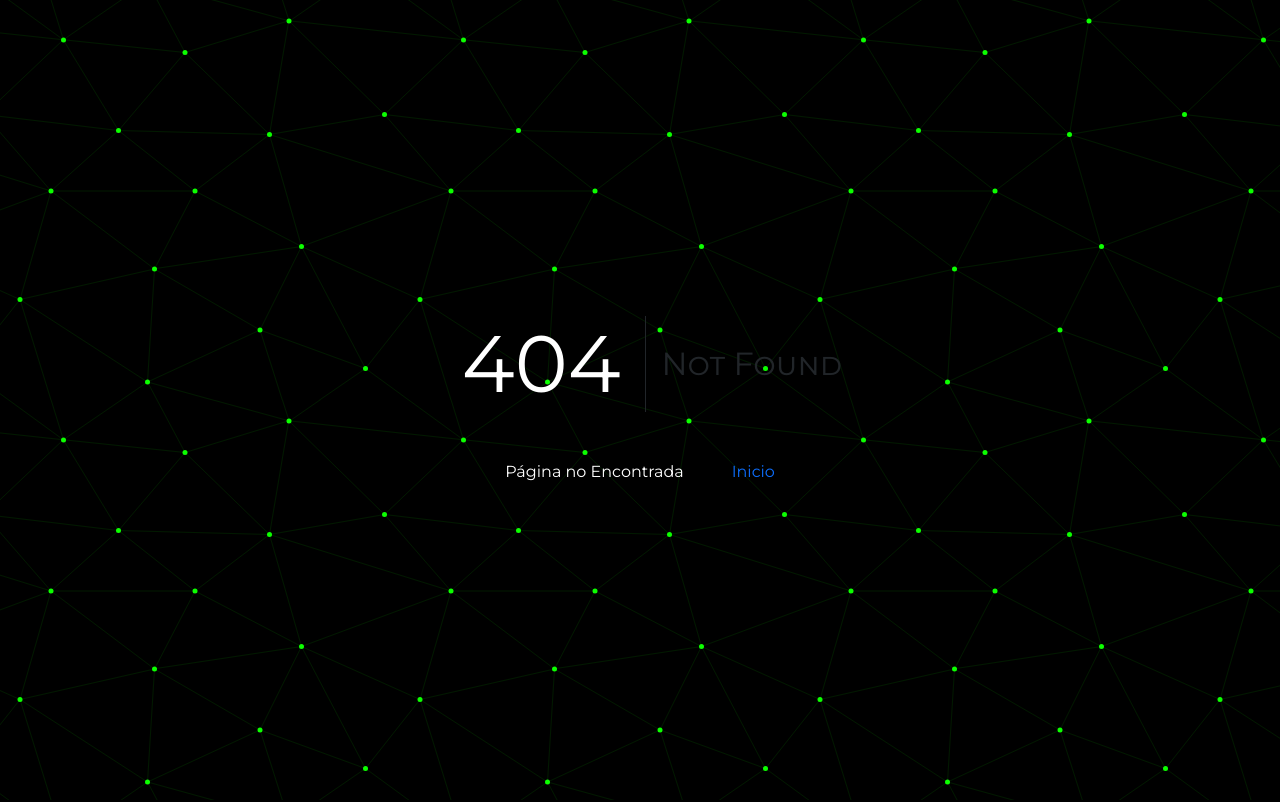
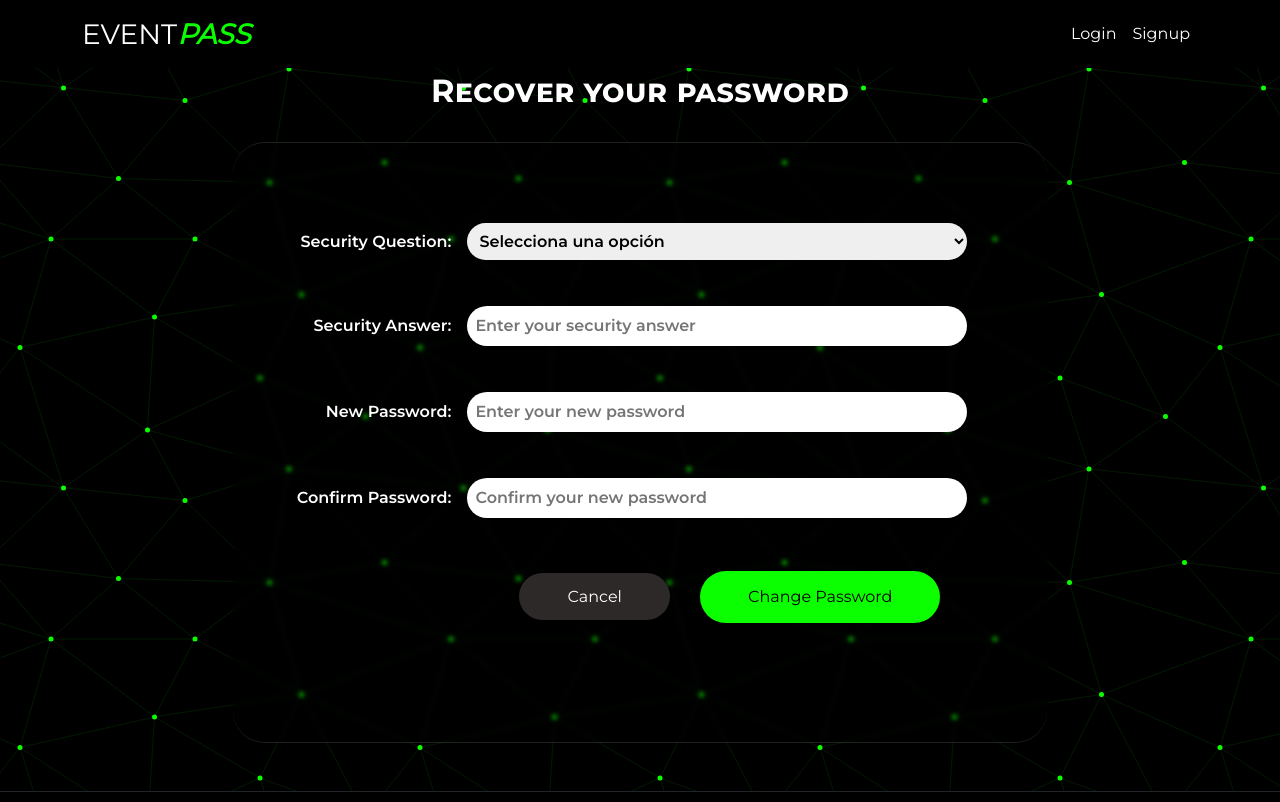
Before and after one commit to emmadamico/23644-grupo2-eventpass, a React (Create React App) app: page /forgot-password in a window 1280 px wide. Before the commit this address had no page. Shown: the top 802 px of the page. Built offline with nearby package versions, Linux system fonts and the light colour scheme.

Commit message:
nueva vista de forgot password (#75)
Co-authored-by: Marcelo Melogno <117491210+MarceM1@users.noreply.github.com>

```diff
--- a/src/pages/Login.jsx
+++ b/src/pages/Login.jsx
@@ -1,8 +1,10 @@
+
 import React, { useState, useEffect } from 'react';
 import { Form, Button, Row, Col, Modal } from 'react-bootstrap';
 import { MyNavbar } from '../components/Navbar';
 import { Footer } from '../components/Footer';
 import { useNavigate } from 'react-router-dom';
+import { LoginPasswordChange } from '../pages/LoginPasswordChange';
 import Swal from 'sweetalert2';
 import '../App.css';
 import '../styles/Login.css';
@@ -16,8 +18,8 @@ export function Login() {
   const [email, setEmail] = useState('');
   const [password, setPassword] = useState('');
   const [showModal, setShowModal] = useState(false);
-  const [securityQuestion, setSecurityQuestion] = useState('');
-  const [securityAnswer, setSecurityAnswer] = useState('');
+
+  const [showPasswordChangeForm, setShowPasswordChangeForm] = useState(false);
 
   useEffect(() => {
     const storedEmail = localStorage.getItem('email');
@@ -64,16 +66,16 @@ export function Login() {
           });
         }
 
-        if (data.securityQuestion) {
-          setSecurityQuestion(data.securityQuestion);
-          setShowModal(true);
-        }
+
 
         if (data.msg) {
           localStorage.setItem('email', email);
           localStorage.setItem('firstName', data.name)
           localStorage.setItem('lastName', data.last)
           localStorage.setItem('LoggedIn', true);
+
+          window.scrollTo(0, 0);
+
           navigate('/');
         }
       } catch (error) {
@@ -81,43 +83,15 @@ export function Login() {
       }
     }
   };
-  const handleSecuritySubmit = async () => {
-    // Para enviar la respuesta de seguridad al servidor.
 
-    setShowModal(false);
-    window.scrollTo(0, 0);
-  };
 
   const handleForgotPassword = async (e) => {
     e.preventDefault();
 
-    try {
-      const response = await fetch('http://localhost:5000/auth/forgotPassword', {
-        method: 'POST',
-        headers: {
-          'Content-Type': 'application/json',
-        },
-        body: JSON.stringify({
-          email: email,
-        }),
-      });
-      const data = await response.json();
+        setShowModal(false);
+        setShowPasswordChangeForm(true);
+       navigate('/forgot-password');
 
-      if (data.error) {
-        Swal.fire({
-          title: 'ERROR',
-          text: 'Email not found. Please, try again.',
-          icon: 'error',
-          confirmButtonText: 'OK',
-        });
-      } else if (data.securityQuestion) {
-        // Mostrar el modal con la pregunta de seguridad.
-        setSecurityQuestion(data.securityQuestion);
-        setShowModal(true);
-      }
-    } catch (error) {
-      console.error('Error en la solicitud:', error);
-    }
   };
 
   return (
@@ -212,12 +186,12 @@ export function Login() {
 
       <Footer />
 
+
       <Modal show={showModal} onHide={() => setShowModal(false)}>
         <Modal.Header closeButton>
           <Modal.Title>Did you forget your password?</Modal.Title>
         </Modal.Header>
         <Modal.Body>
-          {/* Formulario para ingresar el correo electrónico */}
           <Form onSubmit={handleForgotPassword}>
             <Form.Group as={Row} className="mb-3">
               <Form.Label column sm="12" md="12" lg="12">
@@ -226,7 +200,6 @@ export function Login() {
               <Col sm="12" md="12" lg="12">
                 <Form.Control
                   type="email"
-
                   className="py-2"
                   style={{ borderRadius: '50px' }}
                   value={email}
@@ -235,21 +208,34 @@ export function Login() {
                 />
               </Col>
             </Form.Group>
-            <Button className="boton-modal" variant="primary" style={{backgroundColor:'var(--link-color)',border:'none', borderRadius: '50px' }} type="submit">
+            <Button
+            variant="secondary"
+            style={{ borderRadius: '50px' }}
+            onClick={() => setShowModal(false)}
+          >
+            Close
+          </Button>
+          <Button
+              className="boton-modal"
+              variant="primary"
+              style={{
+                backgroundColor: 'var(--link-color)',
+                border: 'none',
+                borderRadius: '50px',
+              }}
+              type="submit"
+            >
               Submit
             </Button>
           </Form>
+        </Modal.Body>
 
-        </Modal.Body>
-        <Modal.Footer>
-             <Button variant="secondary" style={{ borderRadius: '50px' }} onClick={() => setShowModal(false)}>
-            Close
-          </Button>
-          <Button variant="primary" className="boton-modal"style={{backgroundColor:'var(--link-color)',border:'none', borderRadius: '50px' }} onClick={handleSecuritySubmit}>
-            Submit
-          </Button>
-        </Modal.Footer>
+
+
+
       </Modal>
+
+
     </div>
   );
 }
--- /dev/null
+++ b/src/pages/LoginPasswordChange.jsx
@@ -0,0 +1,117 @@
+import React, { useState } from "react";
+import { Link, useNavigate } from "react-router-dom";
+import { MyNavbar } from "../components/Navbar";
+import { Footer } from "../components/Footer";
+
+export function LoginPasswordChange() {
+  const navigate = useNavigate();
+  const [securityQuestion, setSecurityQuestion] = useState("");
+  const [securityAnswer, setSecurityAnswer] = useState("");
+  const [newPassword, setNewPassword] = useState("");
+  const [confirmPassword, setConfirmPassword] = useState("");
+
+
+  const [securityQuestionError, setSecurityQuestionError] = useState("");
+  const [securityAnswerError, setSecurityAnswerError] = useState("");
+  const [newPasswordError, setNewPasswordError] = useState("");
+  const [confirmPasswordError, setConfirmPasswordError] = useState("");
+
+  const handlePasswordChange = async () => {
+    window.scrollTo(0, 0);
+    navigate('/');
+  };
+
+  return (
+    <>
+      <MyNavbar />
+
+      <div className="form-container d-flex flex-column justify-content-center align-items-center mt-5">
+      <h2 className="title-register versalita text-center mt-4 text-white">Recover your password</h2>
+
+    <section className="d-flex flex-column justify-content-center align-items-center glass-bg p-5 mt-4 rounded-5">
+      <form className="d-flex flex-column justify-content-center align-items-end p-3 user-form mt-3 mb-5">
+        <div className="form-item">
+          <label>
+            Security Question:
+            <select
+              className="mx-3 border-0 input-form"
+              value={securityQuestion}
+              onChange={(e) => setSecurityQuestion(e.target.value)}
+            >
+              <option value="" disabled>
+                Selecciona una opción
+              </option>
+              <option value="color">What's your favorite color?</option>
+              <option value="animal">What is your pet's name?</option>
+            </select>
+          </label>
+          {securityQuestionError && (
+            <p className="error-message">{securityQuestionError}</p>
+          )}
+        </div>
+        <div className="form-item mt-3">
+          <label>
+            Security Answer:
+            <input
+              className="mx-3 border-0 input-form"
+              type="text"
+              value={securityAnswer}
+              onChange={(e) => setSecurityAnswer(e.target.value)}
+              placeholder="Enter your security answer"
+            />
+          </label>
+          {securityAnswerError && (
+            <p className="error-message">{securityAnswerError}</p>
+          )}
+        </div>
+        <div className="form-item mt-3">
+          <label>
+            New Password:
+            <input
+              className="mx-3 border-0 input-form"
+              type="password"
+              value={newPassword}
+              onChange={(e) => setNewPassword(e.target.value)}
+              placeholder="Enter your new password"
+            />
+          </label>
+          {newPasswordError && (
+            <p className="error-message">{newPasswordError}</p>
+          )}
+        </div>
+        <div className="form-item mt-3">
+          <label>
+            Confirm Password:
+            <input
+              className="mx-3 border-0 input-form"
+              type="password"
+              value={confirmPassword}
+              onChange={(e) => setConfirmPassword(e.target.value)}
+              placeholder="Confirm your new password"
+            />
+          </label>
+          {confirmPasswordError && (
+            <p className="error-message">{confirmPasswordError}</p>
+          )}
+        </div>
+        <div className="btn mt-3">
+          {/* Agrega un enlace si necesitas volver al login o a otra página */}
+          <Link to="/login" className="cancel-btn">
+            Cancel
+          </Link>
+          <button
+            className="save-btn"
+            type="button"
+            onClick={handlePasswordChange}
+          >
+            Change Password
+          </button>
+        </div>
+      </form>
+
+    </section>
+    </div>
+    <Footer />
+    </>
+  );
+}
--- a/src/routes/Routes.jsx
+++ b/src/routes/Routes.jsx
@@ -1,6 +1,7 @@
 import { Routes, Route } from "react-router-dom";
 import { Home } from "../pages/Home";
 import { Login } from "../pages/Login";
+import { LoginPasswordChange } from "../pages/LoginPasswordChange";
 import { Register } from "../pages/Register";
 import { FAQ } from "../pages/FAQ";
 import { NotFound } from "../pages/Error404";
@@ -27,6 +28,9 @@ export function Rutas() {
       <Route path="/about" element={<AboutUs />} />
       <Route path="/customticket/:ticketData" element={<TicketCustom />} />
       <Route path="/customerSupport" element={<CustomerSupport />} />
+
+      <Route path="/forgot-password" element={<LoginPasswordChange />}/>
+
       <Route path="/faq" element={<FAQ />} />
       <Route path="*" element={<NotFound />} />
     </Routes>
```
Also changed, not shown: 1 other file (tests, documents, lock files or other folders).
